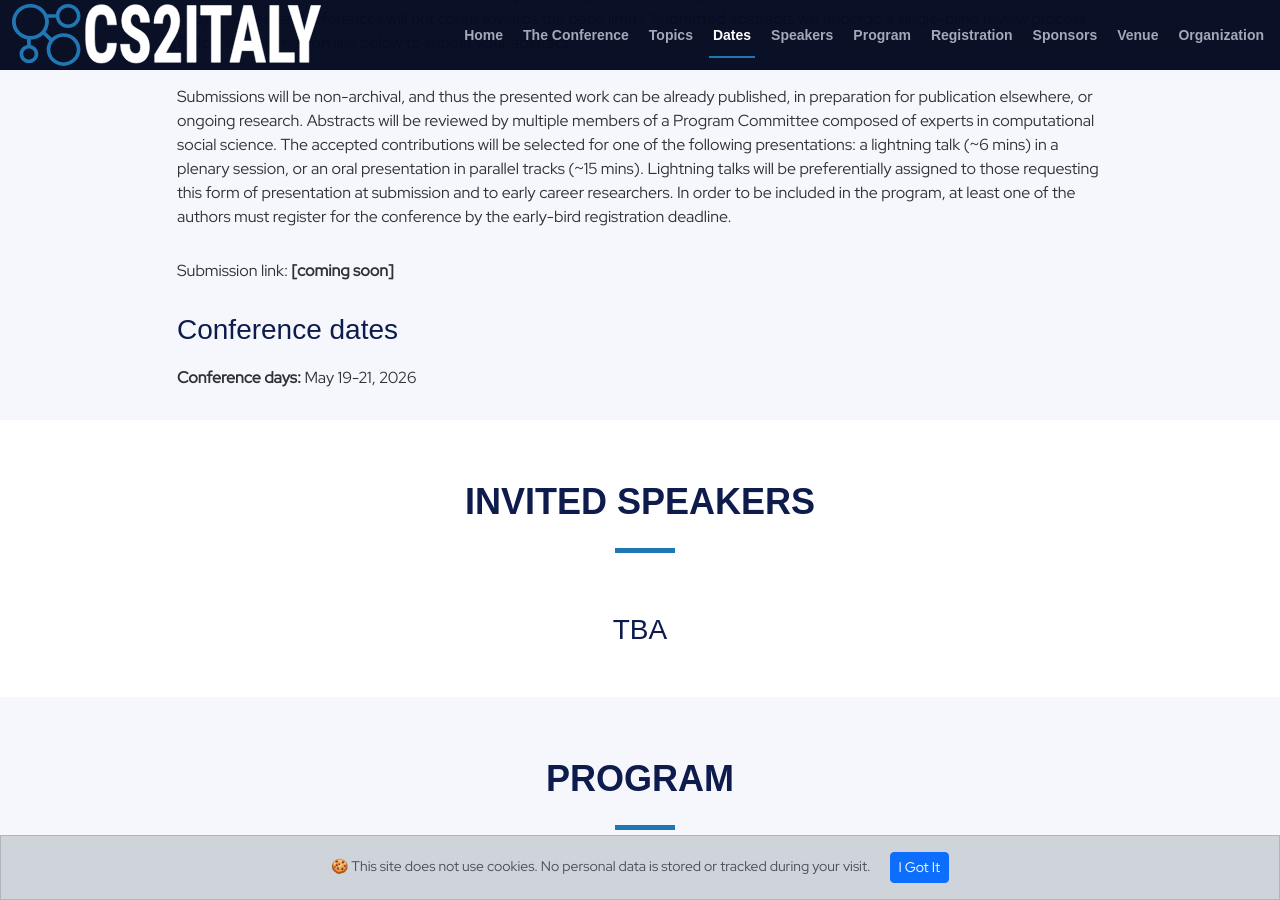
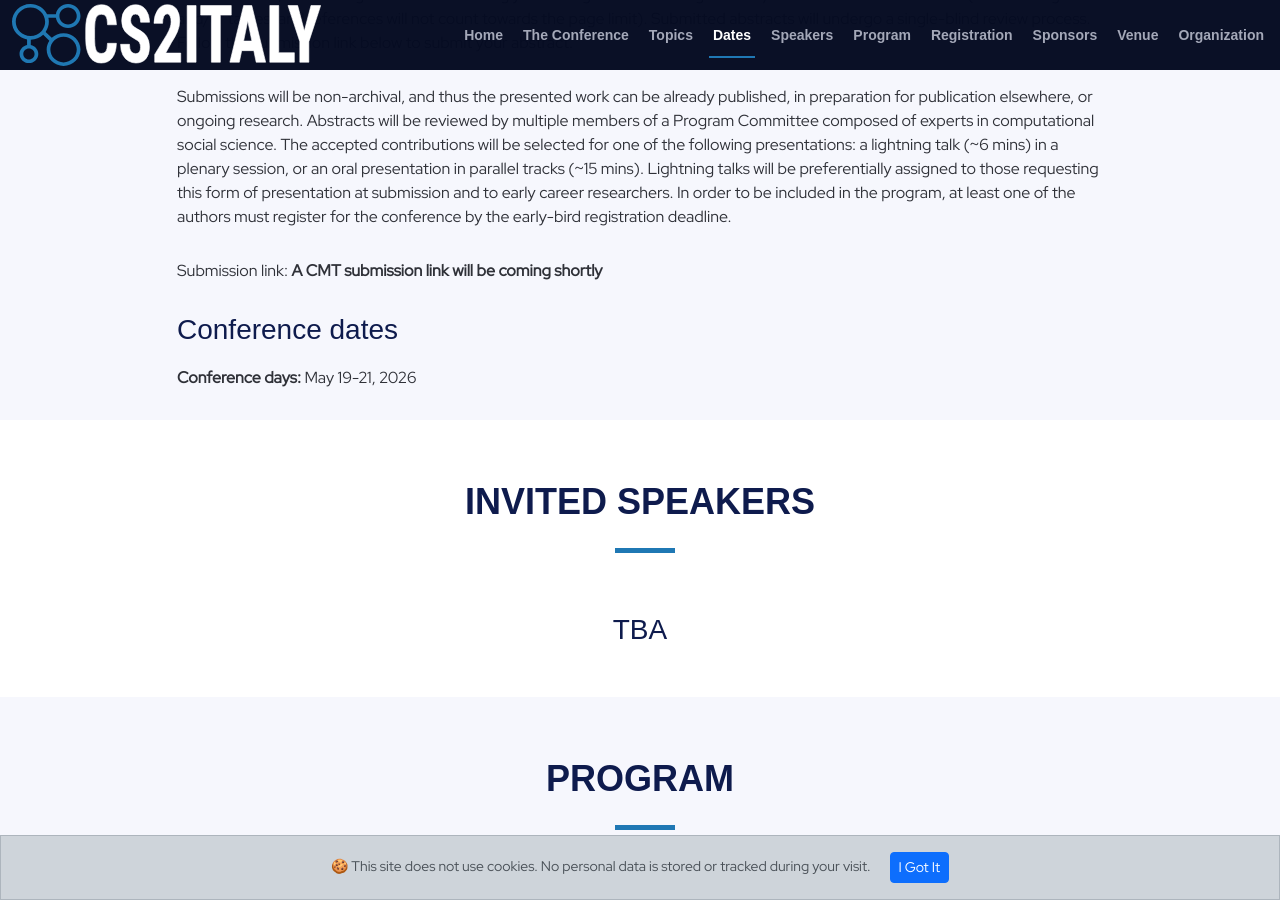
Before and after one commit to CS2Italy/conference, a Jekyll site: the page built from docs/index.md, in a window 1280 px wide and 900 px high, scrolled down 3209 px. Built offline with Jekyll 4.4.1, drawn with Linux system fonts in a browser that asks for light colours; some web fonts are replaced.

Commit message:
Update 03_dates.md

```diff
--- a/docs/_texts/03_dates.md
+++ b/docs/_texts/03_dates.md
@@ -11,7 +11,7 @@ The submission should include a title, author names and affiliations, and an ext
 
 Submissions will be non-archival, and thus the presented work can be already published, in preparation for publication elsewhere, or ongoing research. Abstracts will be reviewed by multiple members of a Program Committee composed of experts in computational social science. The accepted contributions will be selected for one of the following presentations:  a lightning talk (~6 mins) in a plenary session, or an oral presentation in parallel tracks (~15 mins). Lightning talks will be preferentially assigned to those requesting this form of presentation at submission and to early career researchers. In order to be included in the program, at least one of the authors must register for the conference by the early-bird registration deadline.
 
-Submission link: **[coming soon]**
+Submission link: **A CMT submission link will be coming shortly**
 
 
 <h3>Conference dates</h3>
```
